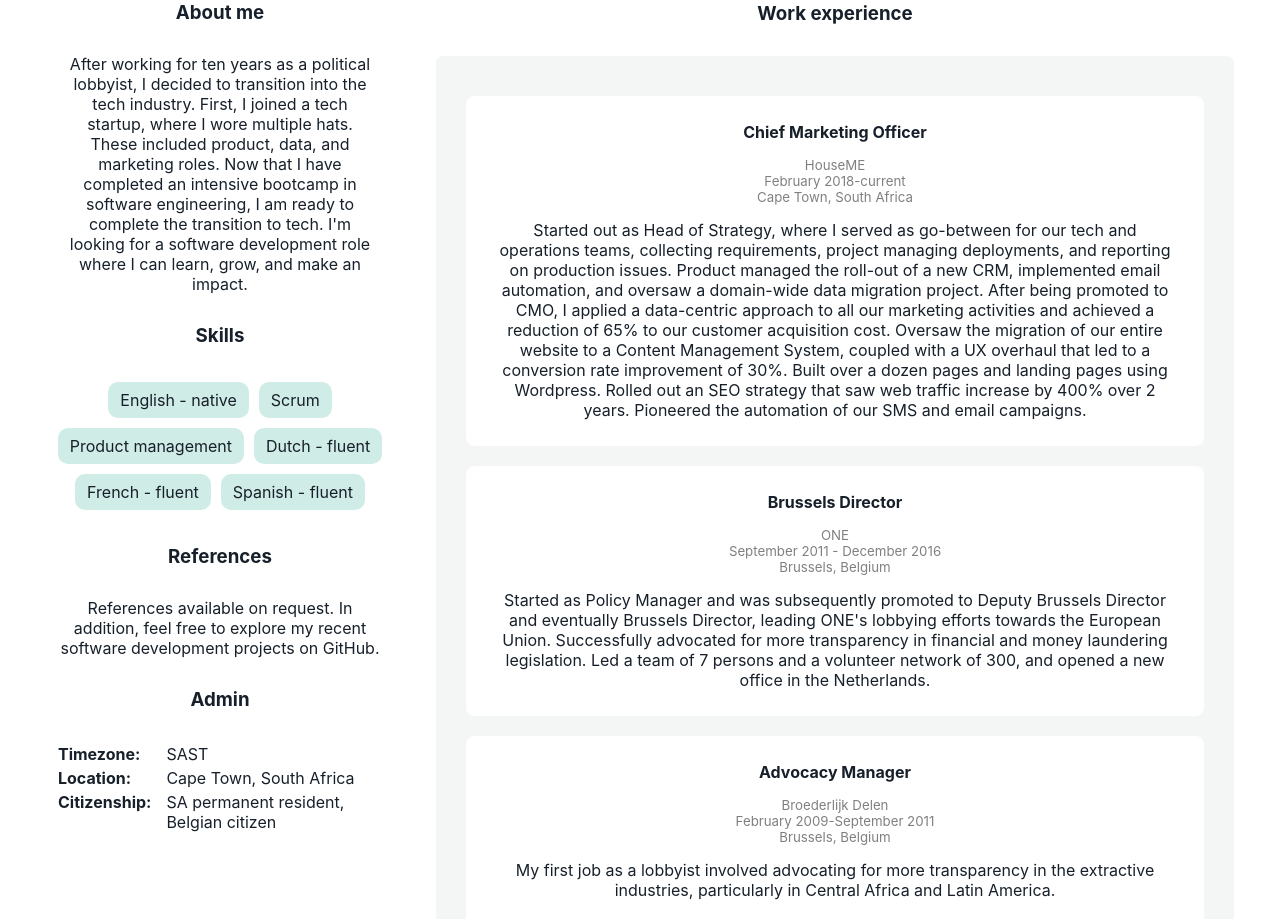
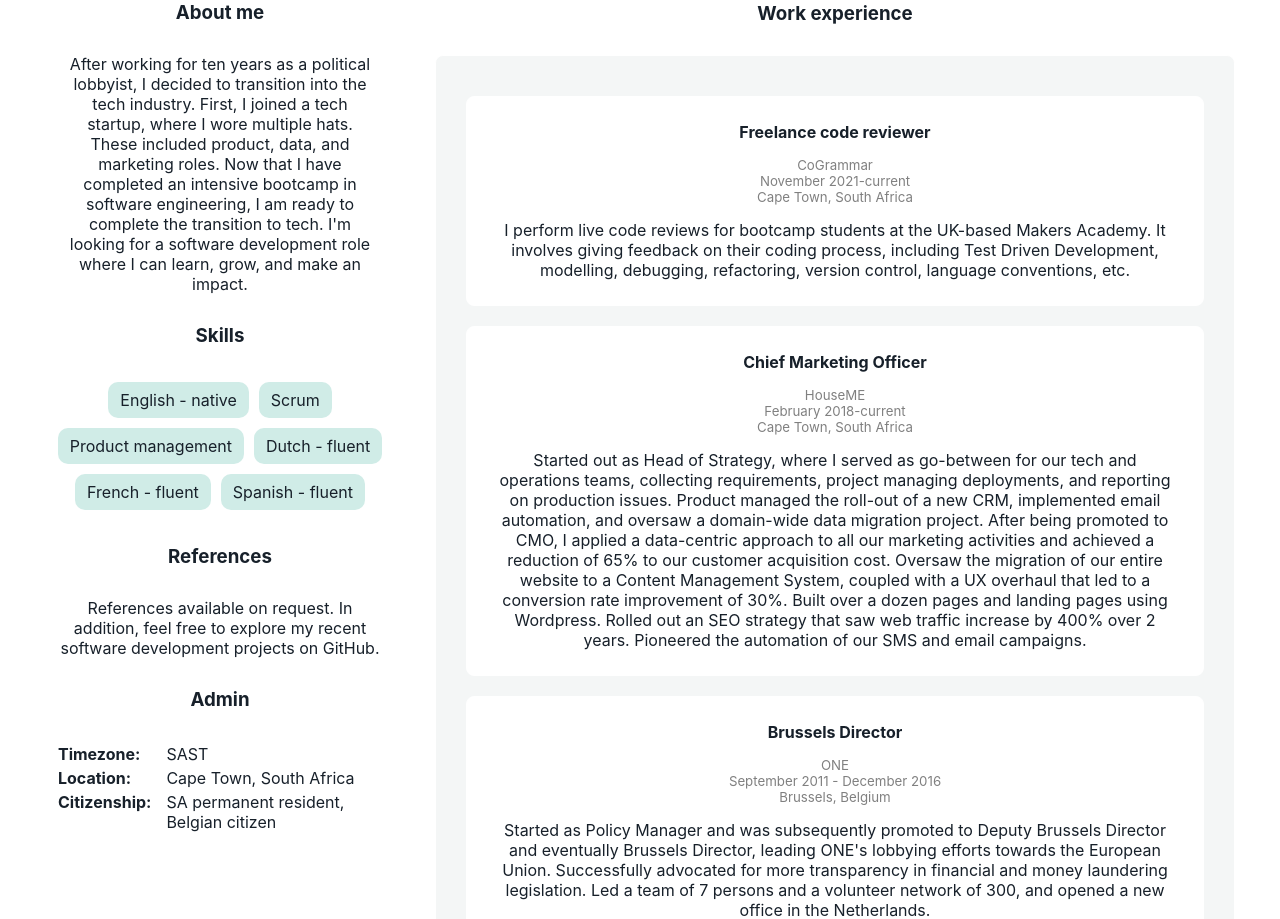
Before and after one commit to tamiragun/Portfolio-CV, a React (Create React App) app: page / in a window 1280 px wide. Shown: the part 1340-2259 px from the top of the page. Built offline with nearby package versions, Linux system fonts and the light colour scheme.

Commit message:
Update work experience with freelance developer role

```diff
--- a/src/pages/CV.js
+++ b/src/pages/CV.js
@@ -128,6 +128,14 @@ const awards = [
 
 const workActivities = [
   {
+    title: "Freelance code reviewer",
+    institution: "CoGrammar",
+    dates: "November 2021-current",
+    location: "Cape Town, South Africa",
+    description:
+      "I perform live code reviews for bootcamp students at the UK-based Makers Academy. It involves giving feedback on their coding process, including Test Driven Development, modelling, debugging, refactoring, version control, language conventions, etc.",
+  },
+  {
     title: "Chief Marketing Officer",
     institution: "HouseME",
     dates: "February 2018-current",
```
